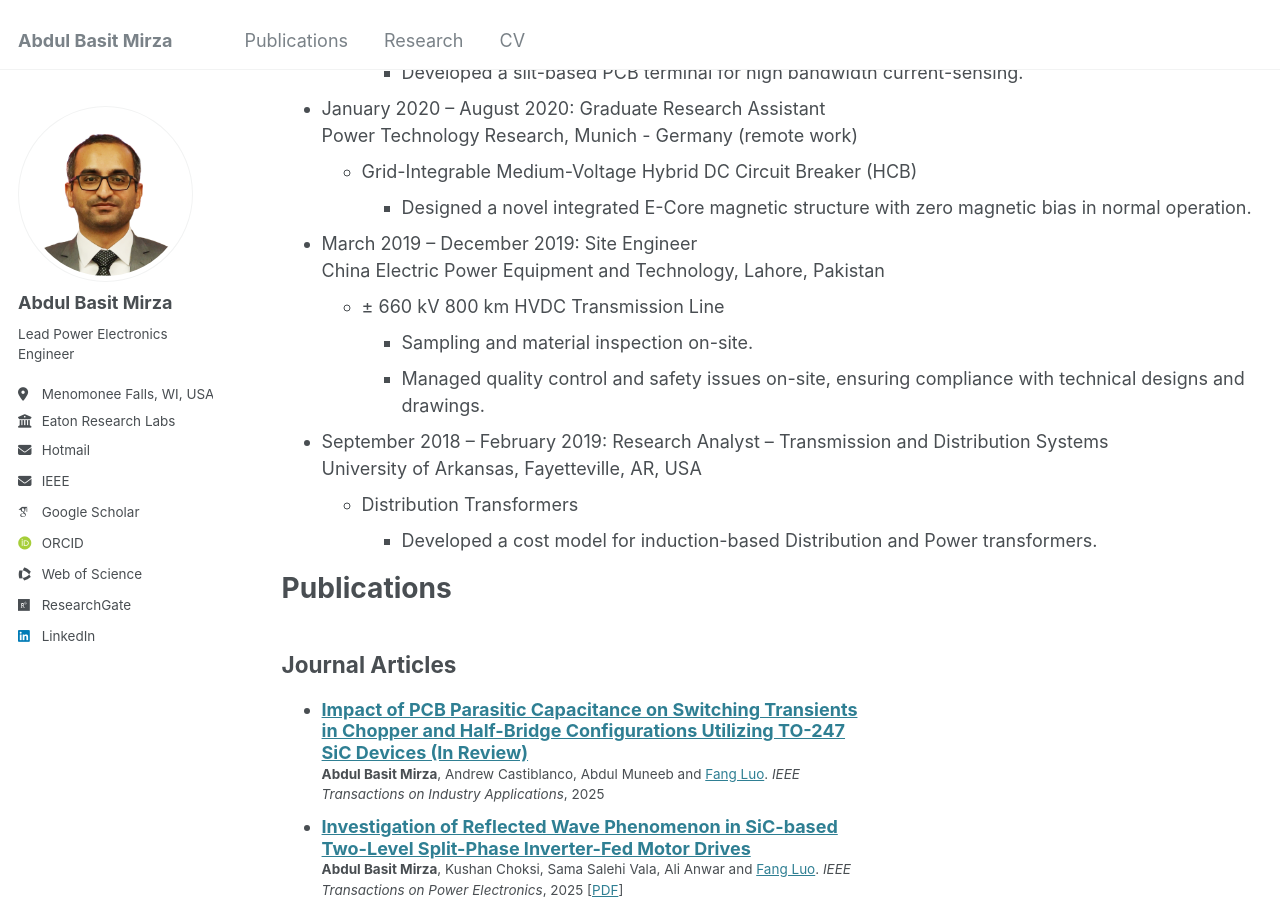
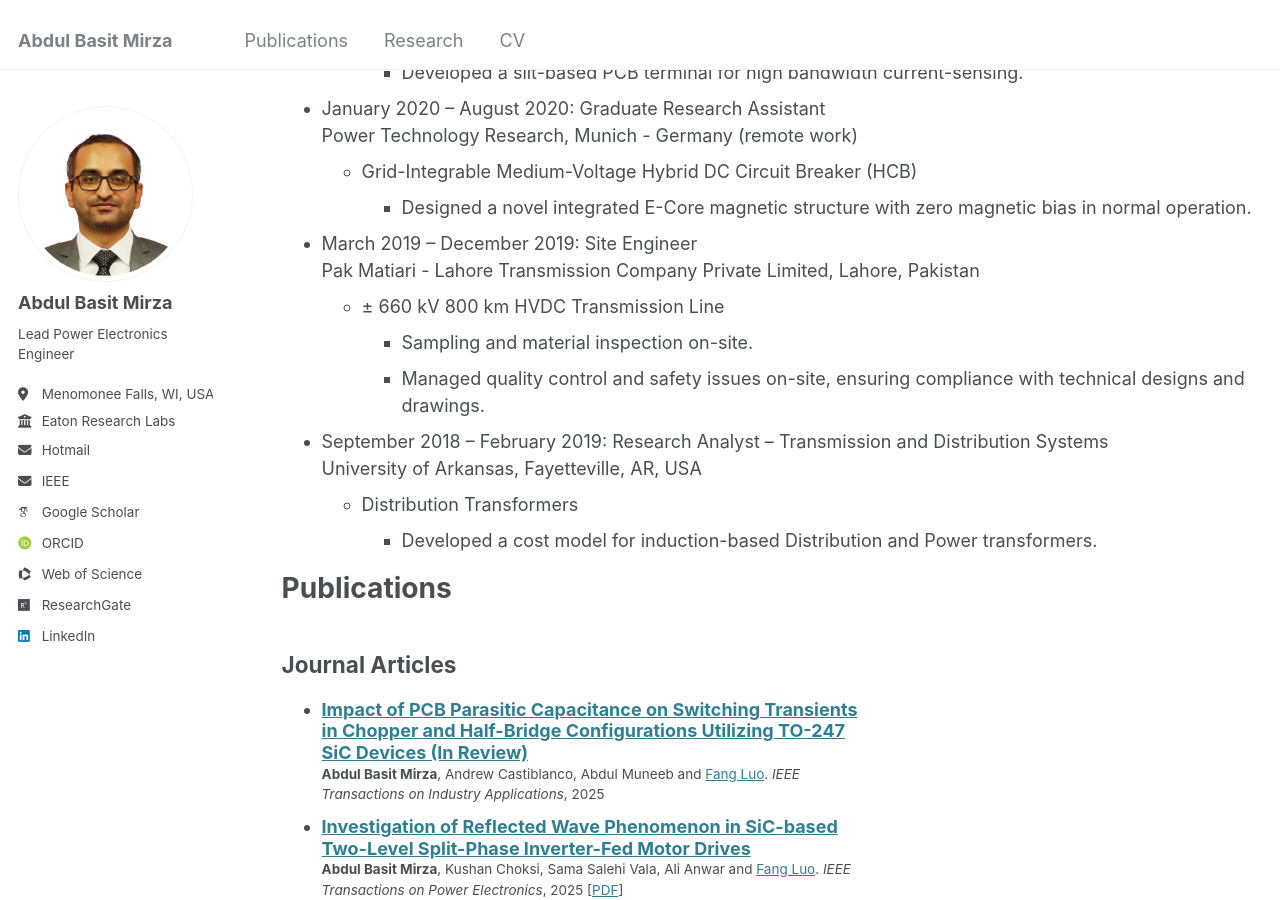
Before and after one commit to AbdulBasitMirza/abdulbasitmirza.github.io, a Jekyll site: the page built from _pages/cv.md, in a window 1280 px wide and 900 px high, scrolled down 1120 px. Built offline with Jekyll 4.4.1, drawn with Linux system fonts in a browser that asks for light colours; some web fonts are replaced.

Commit message:
Update cv.md

```diff
--- a/_pages/cv.md
+++ b/_pages/cv.md
@@ -42,7 +42,7 @@ Work & Research Experience
   * Grid-Integrable Medium-Voltage Hybrid DC Circuit Breaker (HCB)
     * Designed a novel integrated E-Core magnetic structure with zero magnetic bias in normal operation.
 * March 2019 – December 2019: Site Engineer <br>
-  China Electric Power Equipment and Technology, Lahore, Pakistan
+  Pak Matiari - Lahore Transmission Company Private Limited, Lahore, Pakistan
   * ± 660 kV 800 km HVDC Transmission Line
     * Sampling and material inspection on-site.
     * Managed quality control and safety issues on-site, ensuring compliance with technical designs and drawings.
```
